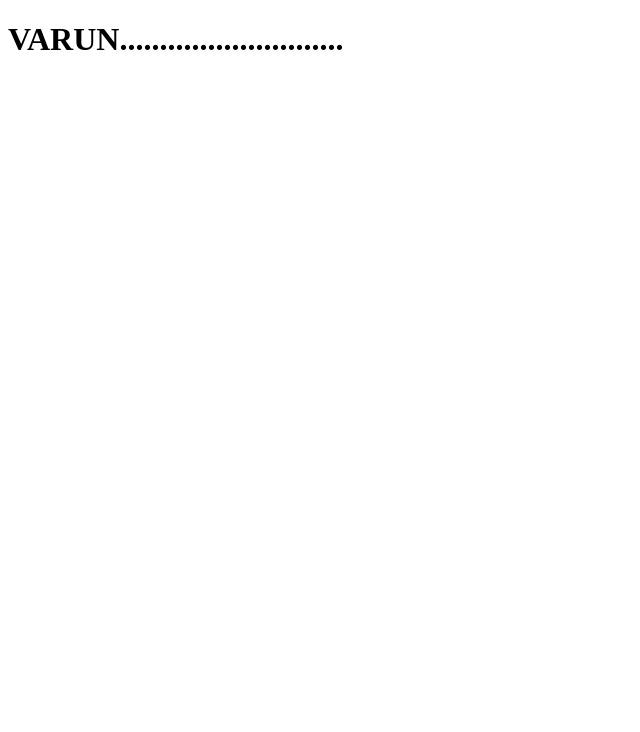
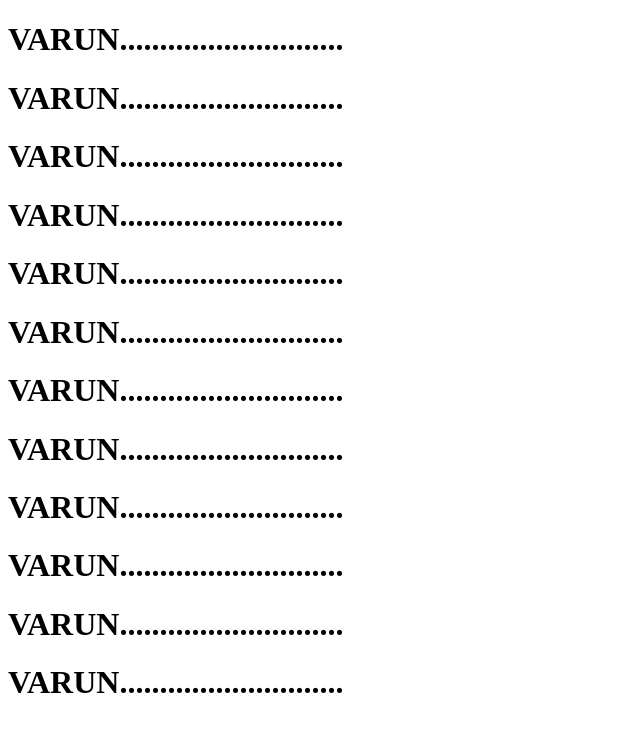
Before and after one commit to dipakparmar13/CICD-1, a plain HTML site: page index.html in a window 1280 px wide. Shown: the whole page, without its empty margins (0-640 px from the left). Drawn offline with Linux system fonts and the light colour scheme.

Commit message:
Update index.html

```diff
--- a/index.html
+++ b/index.html
@@ -2,7 +2,7 @@
 <html>
 <body>
 
-<h1 style=" font-color:blue background-color:red;">VARUN............................</h1>
+<h1 style=" font-color:blue background-color:red;">VARUN............................</h1><h1 style=" font-color:blue background-color:red;">VARUN............................</h1><h1 style=" font-color:blue background-color:red;">VARUN............................</h1><h1 style=" font-color:blue background-color:red;">VARUN............................</h1><h1 style=" font-color:blue background-color:red;">VARUN............................</h1><h1 style=" font-color:blue background-color:red;">VARUN............................</h1><h1 style=" font-color:blue background-color:red;">VARUN............................</h1><h1 style=" font-color:blue background-color:red;">VARUN............................</h1><h1 style=" font-color:blue background-color:red;">VARUN............................</h1><h1 style=" font-color:blue background-color:red;">VARUN............................</h1><h1 style=" font-color:blue background-color:red;">VARUN............................</h1><h1 style=" font-color:blue background-color:red;">VARUN............................</h1>
 
 </body>
 </html>
```
